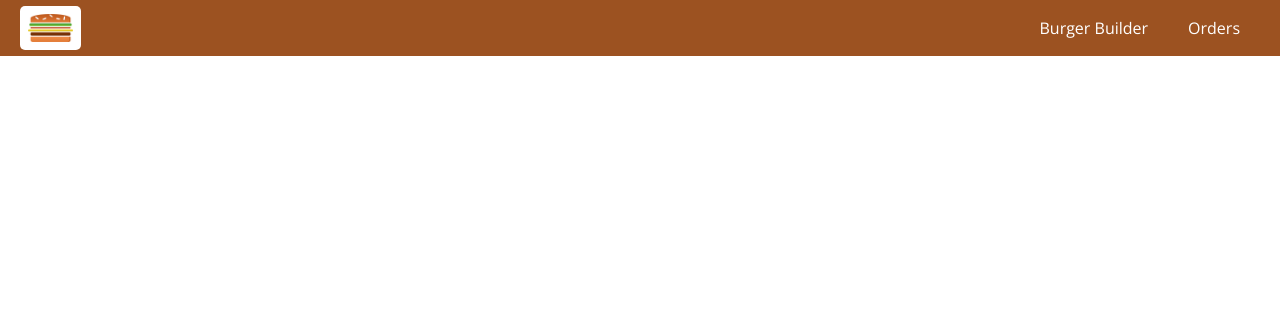
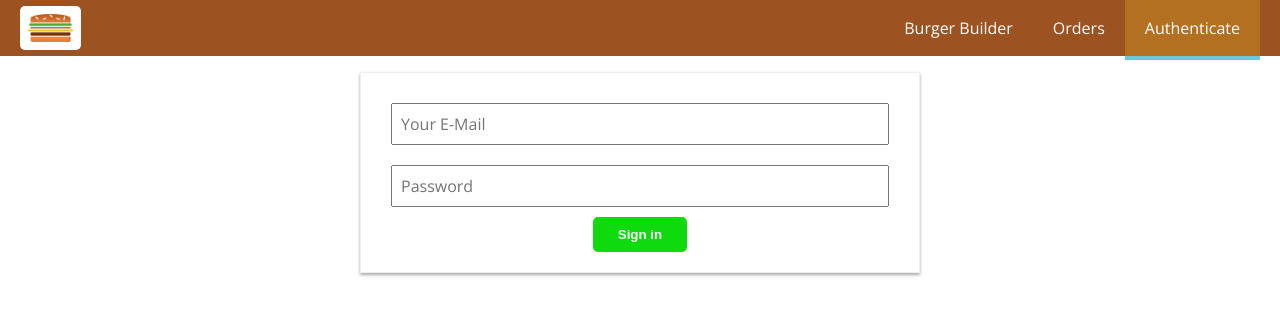
Before and after one commit to romankrru/burger-builder, a React app: page /auth in a window 1280 px wide. Shown: the top 316 px of the page. Built offline with nearby package versions, Linux system fonts and the light colour scheme.

Commit message:
Add auth page

```diff
--- a/src/App.js
+++ b/src/App.js
@@ -5,12 +5,14 @@ import Layout from './hoc/Layout/Layout';
 import BurgerBuilder from './containers/BurgerBuilder/BurgerBuilder';
 import Checkout from './containers/Checkout/Checkout';
 import Orders from './containers/Orders/Orders';
+import Auth from './containers/Auth/Auth';
 
 const App = () => (
   <Layout>
     <Route path="/" exact component={BurgerBuilder} />
     <Route path="/checkout" component={Checkout} />
     <Route path="/orders" component={Orders} />
+    <Route path="/auth" component={Auth} />
   </Layout>
 );
 
--- a/src/components/Navigation/NavigationItems/NavigationItems.js
+++ b/src/components/Navigation/NavigationItems/NavigationItems.js
@@ -7,6 +7,7 @@ const NavigationItems = () => (
   <ul className={styles.NavigationItems}>
     <NavigationItem active link="/">Burger Builder</NavigationItem>
     <NavigationItem link="/orders">Orders</NavigationItem>
+    <NavigationItem link="/auth">Authenticate</NavigationItem>
   </ul>
 );
 
--- /dev/null
+++ b/src/containers/Auth/Auth.css
@@ -0,0 +1,11 @@
+.Auth {
+  max-width: 560px;
+  margin: 10px auto;
+  margin-top: 30px;
+  margin-bottom: 30px;
+  border: 1px solid #eee;
+  box-shadow: 0px 2px 3px #aaa;
+  padding: 20px;
+  text-align: center;
+  box-sizing: border-box;
+}
--- /dev/null
+++ b/src/containers/Auth/Auth.js
@@ -0,0 +1,105 @@
+/* eslint-disable */
+import React, { Component } from 'react';
+
+import Input from '../../components/UI/Input/Input';
+import Button from '../../components/UI/Button/Button';
+import styles from './Auth.css';
+
+class Auth extends Component {
+  state = {
+    controls: {
+      email: {
+        elementType: 'input',
+        elementConfig: {
+          type: 'email',
+          placeholder: 'Your E-Mail',
+        },
+        value: '',
+        validation: {
+          required: true,
+        },
+        valid: false,
+        touched: false,
+      },
+      password: {
+        elementType: 'input',
+        elementConfig: {
+          type: 'password',
+          placeholder: 'Password',
+        },
+        value: '',
+        validation: {
+          required: true,
+          minLength: 6,
+        },
+        valid: false,
+        touched: false,
+      },
+    }
+  }
+
+  checkValidity(value, rules) {
+    let isValid = true;
+
+    if (rules.required === true) {
+      isValid = value.trim() !== '' && isValid;
+    }
+
+    if (rules.minLength) {
+      isValid = value.length >= rules.minLength && isValid;
+    }
+
+    if (rules.maxLength) {
+      isValid = value.length <= rules.maxLength && isValid;
+    }
+
+    return isValid;
+  }
+
+  onInputChangeHandler = (e, id) => {
+    const updatedControls = { ...this.state.controls };
+    const updatedElement = { ...updatedControls[id] };
+
+    updatedElement.value = e.target.value;
+
+    if (updatedElement.validation) {
+      updatedElement.valid = this.checkValidity(e.target.value, updatedControls[id].validation);
+      updatedElement.touched = true;
+    }
+
+    updatedControls[id] = updatedElement;
+
+    this.setState({
+      controls: updatedControls,
+    });
+  }
+
+  render() {
+    const formElements = Object.keys(this.state.controls).map(inputName => {
+      return (
+        <Input
+          key={inputName}
+          name={inputName}
+          inputType={this.state.controls[inputName].elementType}
+          value={this.state.controls[inputName].value}
+          elementConfig={this.state.controls[inputName].elementConfig}
+          valid={this.state.controls[inputName].valid}
+          shouldValidate={this.state.controls[inputName].validation}
+          isTouched={this.state.controls[inputName].touched}
+          changed={this.onInputChangeHandler}
+        />
+      )
+    });
+
+    return (
+      <div className={styles.Auth}>
+        <form>
+          {formElements}
+          <Button>Sign in</Button>
+        </form>
+      </div>
+    );
+  }
+}
+
+export default Auth;
```
